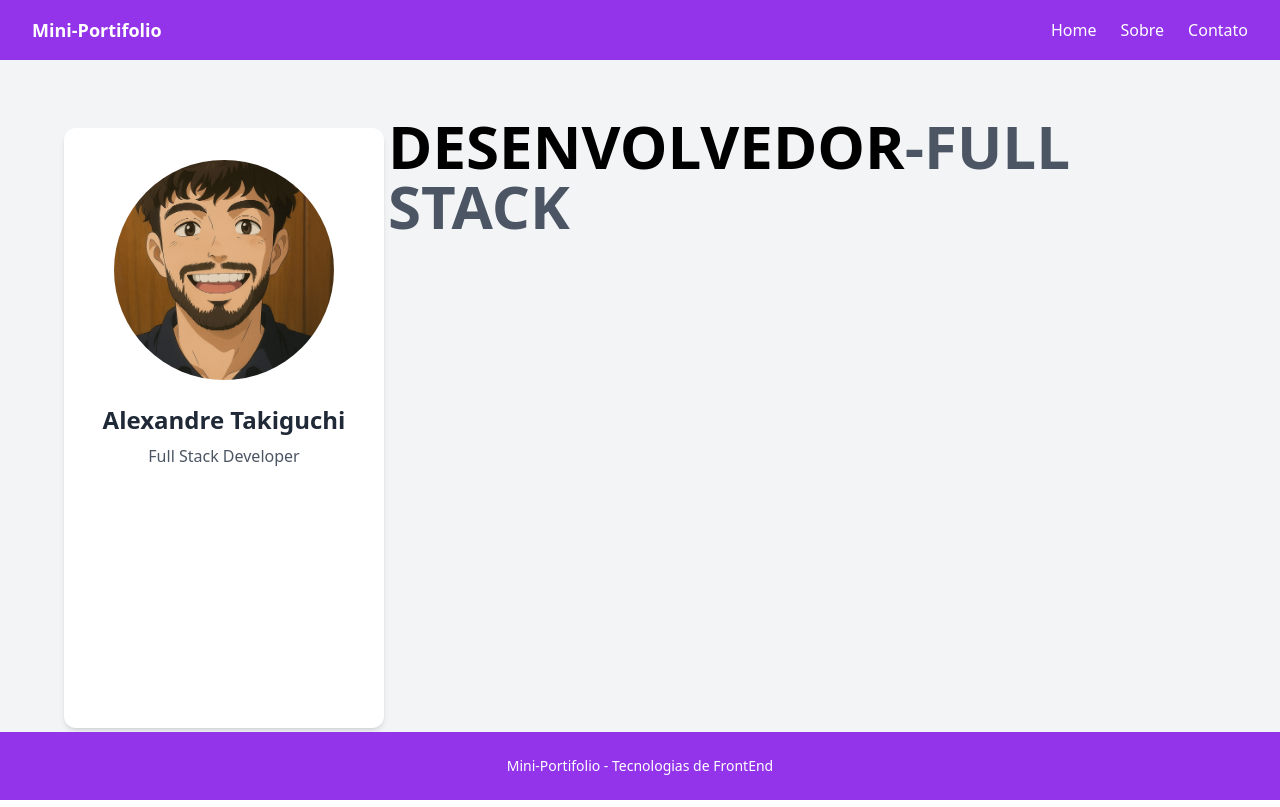
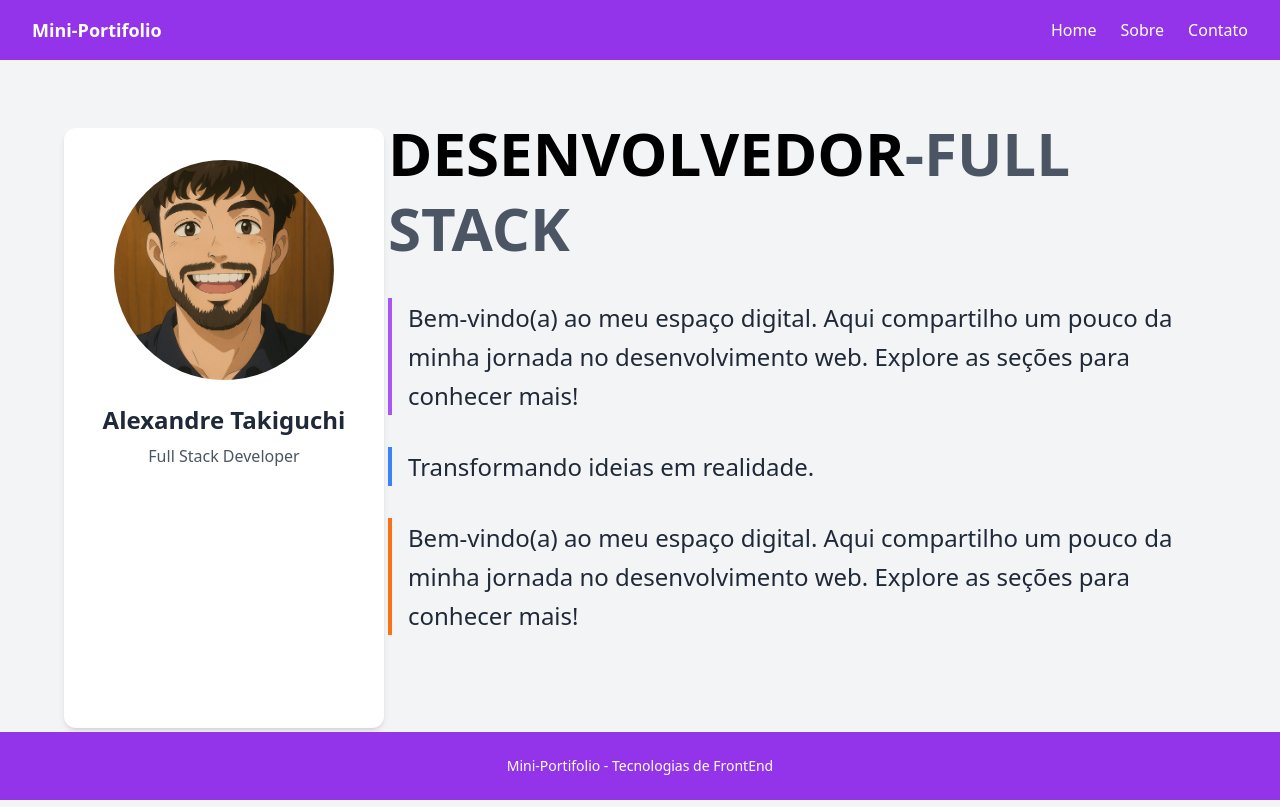
Before and after one commit to takiguchii/Mini-Portifolio, a Vue app in the folder Portifolio/: page / in a window 1280 px wide. Built offline with nearby package versions, Linux system fonts and the light colour scheme.

Commit message:
css: Styling home screen information
 Adding colors and small hover animations to the letters.

```diff
--- a/Portifolio/src/views/HomeView.vue
+++ b/Portifolio/src/views/HomeView.vue
@@ -8,12 +8,29 @@
             <p class="text-gray-600">Full Stack Developer</p>
         </div>
 
-        <div class="ml-[340px] p-8">
-            <h1 class="text-6xl font-bold mb-6">
-            <span class="text-black">DESENVOLVEDOR</span>
-            <span class="text-gray-600">-FULL STACK</span>
+        <div class="ml-[340px] p-8 max-w-4xl animate-fadeIn">
+            <h1 class="text-6xl font-bold mb-8 leading-tight">
+            <span class="text-black hover:text-blue-600 transition-colors duration-300">DESENVOLVEDOR</span>
+            <span class="text-gray-600 hover:text-blue-400 transition-colors duration-300">-FULL STACK</span>
             </h1>
 
+            <div class="space-y-8">
+            <p class="text-2xl text-gray-800 leading-relaxed font-medium border-l-4 border-purple-500 pl-4 hover:translate-x-2 transition-transform duration-300">
+                Bem-vindo(a) ao meu espaço digital.
+                Aqui compartilho um pouco da minha jornada no desenvolvimento web.
+                Explore as seções para conhecer mais!
+            </p>
+
+            <p class="text-2xl text-gray-800 leading-relaxed font-medium border-l-4 border-blue-500 pl-4 hover:translate-x-2 transition-transform duration-300">
+                Transformando ideias em realidade.
+            </p>
+
+            <p class="text-2xl text-gray-800 leading-relaxed font-medium border-l-4 border-orange-500 pl-4 hover:translate-x-2 transition-transform duration-300">
+                Bem-vindo(a) ao meu espaço digital.
+                Aqui compartilho um pouco da minha jornada no desenvolvimento web.
+                Explore as seções para conhecer mais!
+            </p>
+            </div>
         </div>
     </div>
 </template>
```
